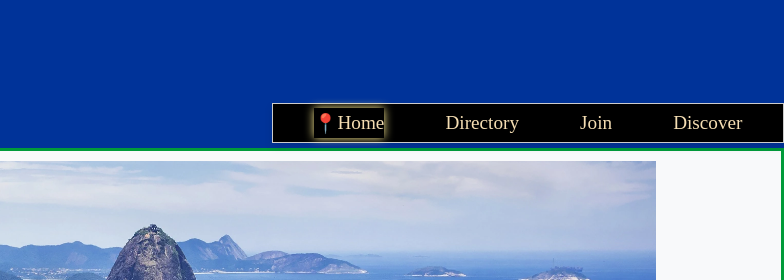
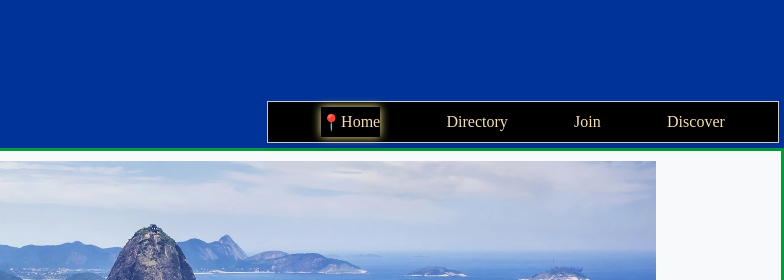
Before and after one commit to robsonpsilva/wdd231, a plain HTML site: page chamber/index.html in a window 1280 px wide. Shown: the top 280 px of the page, 496-1280 px from the left. Drawn offline with Linux system fonts and the light colour scheme.

Commit message:
modified:   chamber/styles/base.css 	modified:   chamber/styles/large.css

```diff
--- a/chamber/styles/base.css
+++ b/chamber/styles/base.css
@@ -27,11 +27,7 @@ main {
     border: 3px solid var(--special-button-color);
 }
 
-nav{
-    background-color: var(--specialcolor);
-    padding: 2px;
-    font-size: var(--medium-font);
-}
+
 
 h1 {
     width: 80%;
--- a/chamber/styles/large.css
+++ b/chamber/styles/large.css
@@ -20,8 +20,9 @@
         background-color: black;
         border: 1px solid #ccc; /* Define a borda */
         box-shadow: 0 4px 8px rgba(0, 0, 0, 0.1); /* Adiciona a sombra */
-        padding: 10px; /* Espaçamento interno */
+        padding: 20px; /* Espaçamento interno */
         margin-bottom: 5px;
+        margin-right: 5px;
     }
     .comp_nav_a{
         display: flex;
```
